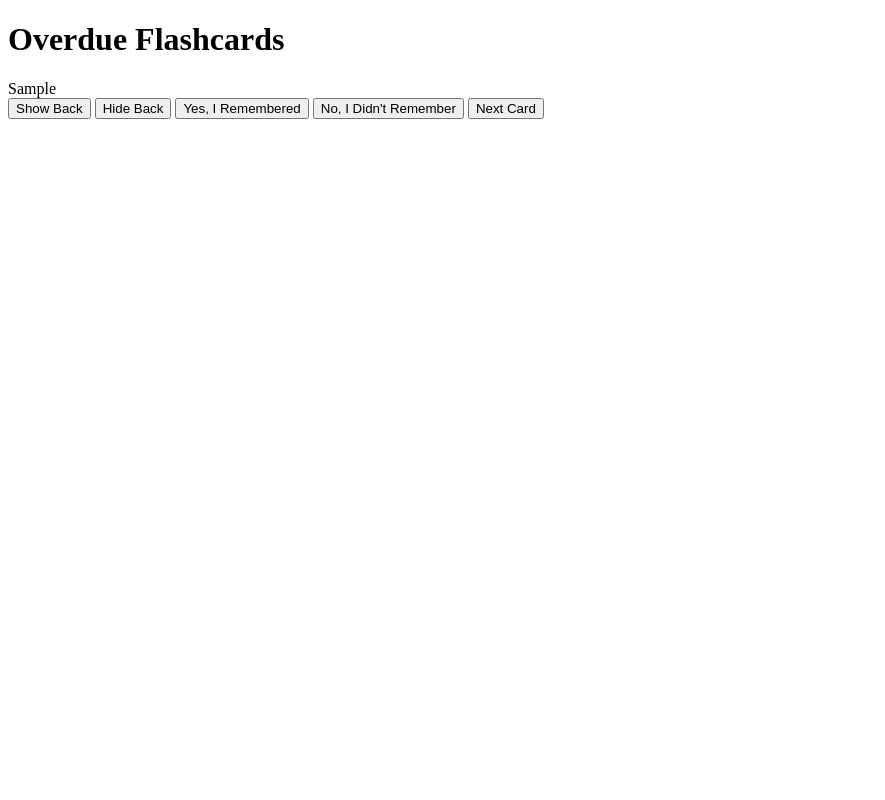
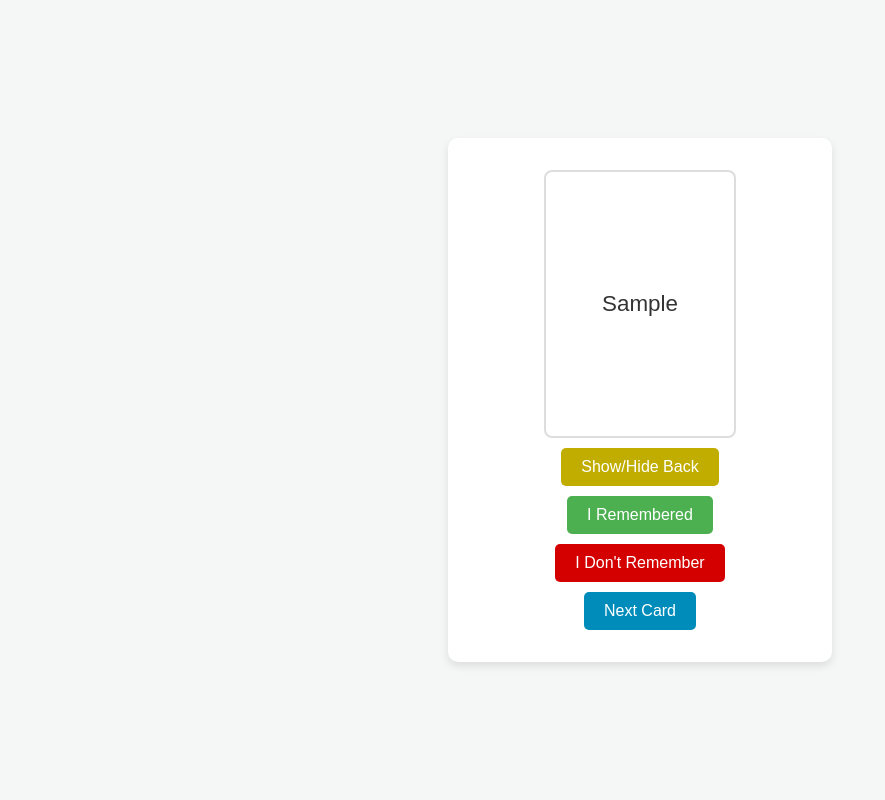
Before and after one commit to kooshkya/Flashcards, a Django app: page /cards/overdue_flashcards/ in a window 1280 px wide. Shown: the whole page, without its empty margins (0-885 px from the left). Run offline with Django 5.2, Linux system fonts and the light colour scheme; tables that the repository leaves empty hold one stand-in row (values such as "Sample post"); some libraries are stand-ins or nearby versions.

Commit message:
style the review page

```diff
--- a/cards_app/templates/cards_app/overdue_flashcards.html
+++ b/cards_app/templates/cards_app/overdue_flashcards.html
@@ -3,41 +3,150 @@
 <!DOCTYPE html>
 <html lang="en">
 <head>
+    <style>
+        body {
+            font-family: 'Arial', sans-serif;
+            background-color: #f4f7f6;
+            color: #333;
+            margin: 0;
+            padding: 0;
+            display: flex;
+            flex-direction: column;
+            justify-content: center;
+            align-items: center;
+            height: 100vh;
+        }
+
+        /* Flashcard Container */
+        #flashcard {
+            padding: 2em 6em;
+            display: flex;
+            flex-direction: column;
+            justify-content: center;
+            align-items: center;
+            background-color: #fff;
+            border-radius: 10px;
+            box-shadow: 0 4px 8px rgba(0, 0, 0, 0.1);
+            text-align: center;
+            position: relative;
+            min-width: 12em;
+        }
+
+        #flashcard-front {
+            font-size: 1.4rem;
+            width: 100%;
+            height: 100%;
+            min-height: 12em;
+            display: flex;
+            flex-direction: column;
+            justify-content: center;
+            align-items: center;
+            text-align: center;
+            padding: 10px;
+            border: 2px solid #ddd;
+            border-radius: 8px;
+            box-sizing: border-box;
+            transition: opacity 0.3s ease;
+        }
+
+        button {
+            margin-top: 10px;
+            padding: 10px 20px;
+            font-size: 1rem;
+            background-color: #4CAF50;
+            color: white;
+            border: none;
+            border-radius: 5px;
+            cursor: pointer;
+            transition: background-color 0.3s ease;
+        }
+
+        button:hover {
+            background-color: #45a049;
+        }
+
+        button#toggle-button {
+            background-color: #c0ad00;
+        }
+
+        button#toggle-button:hover {
+            background-color: #8f8100;
+        }
+
+        button#next-card {
+            background-color: #008CBA;
+        }
+
+        button#next-card:hover {
+            background-color: #007bb5;
+        }
+
+        button#forget-button {
+            background-color: #d40000;
+        }
+
+        button#forget-button:hover {
+            background-color: #c00000;
+        }
+
+        /* Button Group Alignment */
+        button + button {
+            margin-top: 10px;
+        }
+
+        /* No Overdue Flashcards Message */
+        p {
+            font-size: 1.2rem;
+            color: #555;
+        }
+
+    </style>
     <meta charset="UTF-8">
     <meta name="viewport" content="width=device-width, initial-scale=1.0">
     <title>Overdue Flashcards</title>
     <script>
         let currentCardIndex = 0;
         let flashcards = {{ flashcard_data|safe }};  // Pass the list of flashcards from Django to JS
-        console.log(`flashcards ${flashcards}`);
+        let front = true;
+        let finished = false;
 
-        function showBack() {
-            const backElement = document.getElementById("flashcard-back");
-            backElement.style.display = "block";
-        }
-
-        function hideBack() {
-            const backElement = document.getElementById("flashcard-back");
-            backElement.style.display = "none";
+        function toggleBack() {
+            if (finished) {
+                return;
+            }
+            const frontElement = document.getElementById("flashcard-front");
+            if (front) {
+                frontElement.innerHTML = flashcards[currentCardIndex].back;
+                front = false;
+            } else {
+                frontElement.innerHTML = flashcards[currentCardIndex].front;
+                front = true;
+            }
         }
 
         function nextCard() {
             if (currentCardIndex < flashcards.length - 1) {
                 currentCardIndex++;
                 displayCard(currentCardIndex);
+            } else {
+                const frontElement = document.getElementById("flashcard-front");
+                frontElement.textContent = "All Done!";
+                frontElement.style.backgroundColor = "#00AA00";
+                finished = true;
             }
         }
 
         function displayCard(index) {
             const frontElement = document.getElementById("flashcard-front");
-            const backElement = document.getElementById("flashcard-back");
 
             frontElement.innerHTML = flashcards[index].front;
-            backElement.innerHTML = flashcards[index].back;
-            backElement.style.display = "none";
+            front = true;
         }
 
         function reviewCard(remembered) {
+            if (finished) {
+                return;
+            }
             const cardId = flashcards[currentCardIndex].id;
             console.log(`Review for Card ${cardId}: ${remembered ? 'Remembered' : 'Not Remembered'}`);
             nextCard();
@@ -49,18 +158,14 @@
     </script>
 </head>
 <body>
-    <h1>Overdue Flashcards</h1>
-
     {% if flashcard_data %}
         <div id="flashcard">
-            <div id="flashcard-front"></div>  <!-- Front of the flashcard -->
-            <div id="flashcard-back" style="display:none;"></div>  <!-- Back of the flashcard (hidden initially) -->
+            <div id="flashcard-front"></div>
 
-            <button onclick="showBack()">Show Back</button>
-            <button onclick="hideBack()">Hide Back</button>
-            <button onclick="reviewCard(true)">Yes, I Remembered</button>
-            <button onclick="reviewCard(false)">No, I Didn't Remember</button>
-            <button onclick="nextCard()">Next Card</button>
+            <button id="toggle-button" onclick="toggleBack()">Show/Hide Back</button>
+            <button id="remember-button" onclick="reviewCard(true)">I Remembered</button>
+            <button id="forget-button" onclick="reviewCard(false)">I Don't Remember</button>
+            <button id="next-card" onclick="nextCard()">Next Card</button>
         </div>
     {% else %}
         <p>No overdue flashcards at the moment.</p>
```
